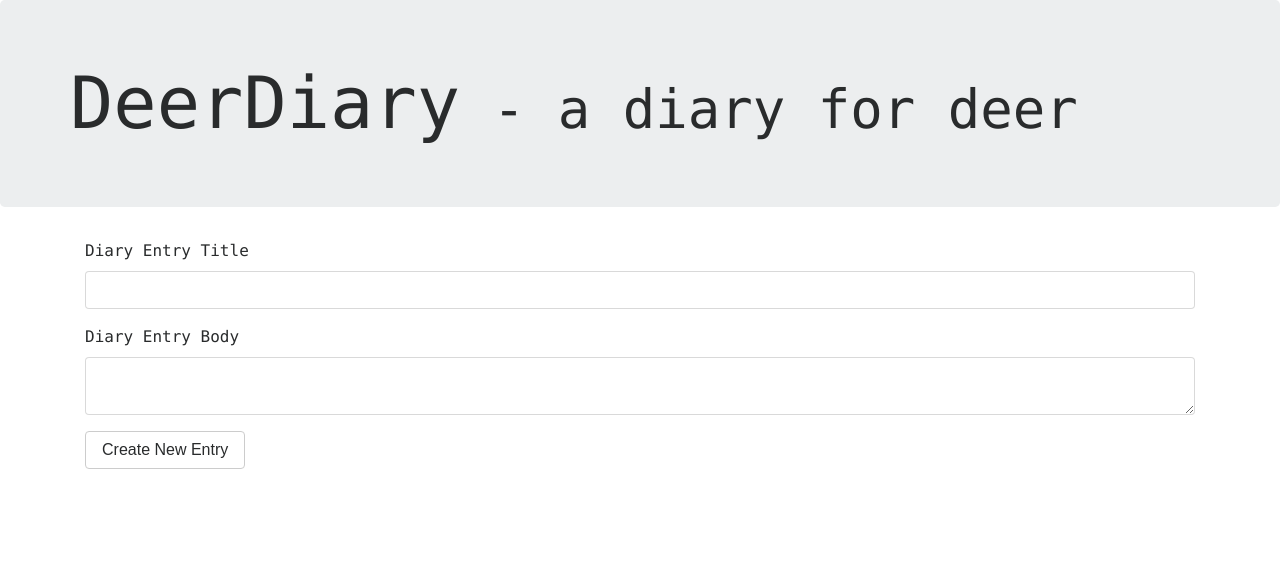
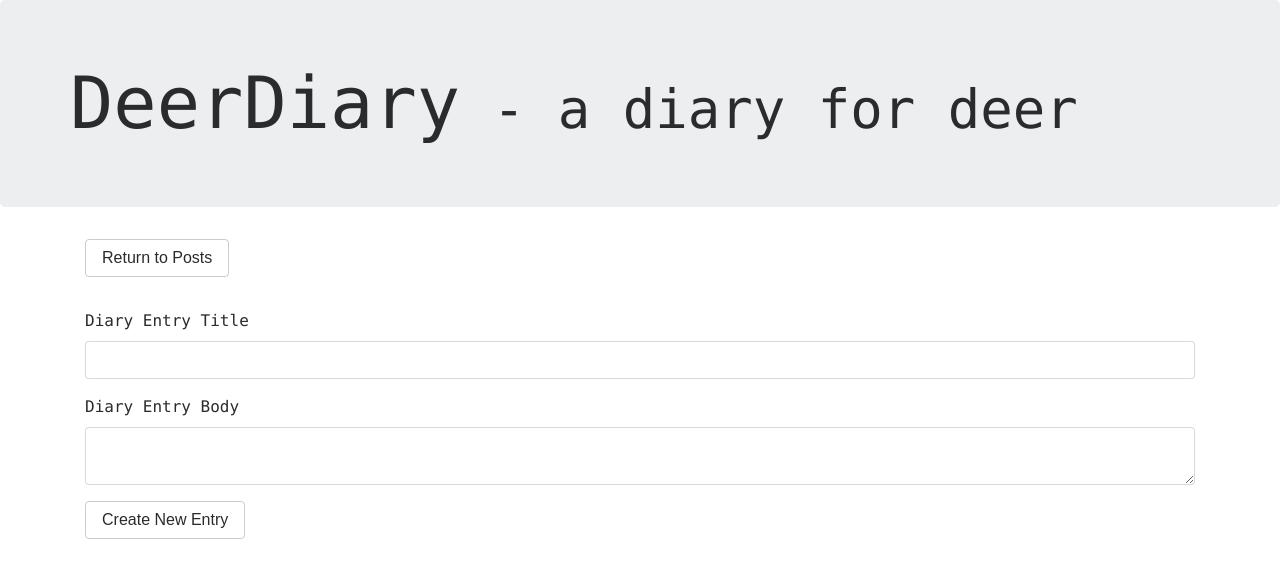
Before and after one commit to donkeypagoda/deer-diary-react-router, a React (Create React App) app: page / in a window 1280 px wide. Both pictures are taken after a click on the button "New Entry". Shown: the top 578 px of the page. Built offline with nearby package versions, Linux system fonts and the light colour scheme.

Commit message:
got the return button working

```diff
--- a/src/App.js
+++ b/src/App.js
@@ -27,6 +27,9 @@ function ListPosts(props){
 class App extends Component {
   constructor() {
     super()
+
+    this.toggleButt = this.toggleButt.bind(this)
+
     this.state = {
       postList: [
         {
@@ -50,17 +53,15 @@ class App extends Component {
       ],
       showForm: false,
       showButt: true,
-      showPosts: true,
-      showReturn: false
+      showPosts: true
     }
+  }
 
-  }
   toggleButt(){
     this.setState({
       showForm: !this.state.showForm,
       showButt: !this.state.showButt,
-      showPosts: !this.state.showPosts,
-      showReturn: !this.state.showReturn
+      showPosts: !this.state.showPosts
     })
   }
 
@@ -83,7 +84,7 @@ class App extends Component {
         </div>
           <div>
             {
-              this.state.showForm ? <PostForm /> : null
+              this.state.showForm ? <PostForm action={this.toggleButt}/> : null
             }
           </div>
           <div className="container">
--- a/src/components/postForm.js
+++ b/src/components/postForm.js
@@ -1,14 +1,20 @@
-import React from 'react'
-import App from '../App'
+import React, {Component} from 'react'
 
-const PostForm = (state, props) => {
 const submitPost = (e) => {
   e.preventDefault()
   console.log(e.target[0].value)
   console.log(e.target[1].value)
 }
+
+class PostForm extends Component {
+  render(){
     return (
       <div className="container">
+        <div className="row lift">
+          <div className="col-md-12">
+            <button className="btn btn-secondary" onClick={this.props.action}> Return to Posts</button>
+          </div>
+        </div>
         <div className="row">
           <div className="col-md-12">
             <form name="newBlogPost" onSubmit={submitPost}>
@@ -27,6 +33,7 @@ const PostForm = (state, props) => {
         </div>
     )
   }
+}
 
 
 export default PostForm
```
Lines whose indentation alone changed are shown as unchanged.
